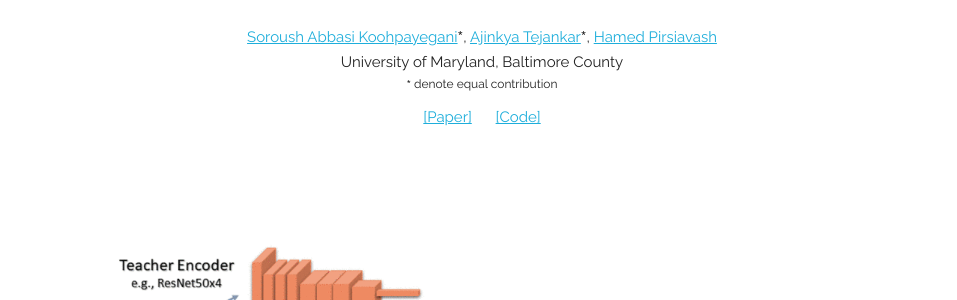
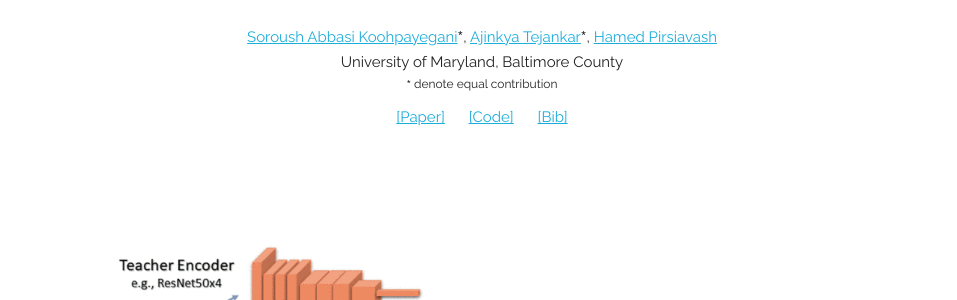
Before and after one commit to UMBCvision/CompRess, a Jekyll site: the page built from docs/index.html, in a window 1280 px wide and 900 px high. Shown: the part 130-430 px from the top of the window, without its empty margins (158-1115 px from the left). Built offline with Jekyll 4.4.1, drawn with Linux system fonts in a browser that asks for light colours.

Commit message:
Add bib link in menu

```diff
--- a/docs/index.html
+++ b/docs/index.html
@@ -17,7 +17,7 @@ title: CompRess
   <ul style="margin: 0px;">
       <li><a href='https://www.csee.umbc.edu/~hpirsiav/papers/compress_neurips20.pdf'>[Paper]</a></li>
       <li><a href='https://github.com/UMBCvision/CompRess'>[Code]</a></li>
-<!--       <li><a href=''>[Video]</a></li> -->
+      <li><a href='/CompRess/bib.txt'>[Bib]</a></li>
   </ul>
 </div>
 
```
